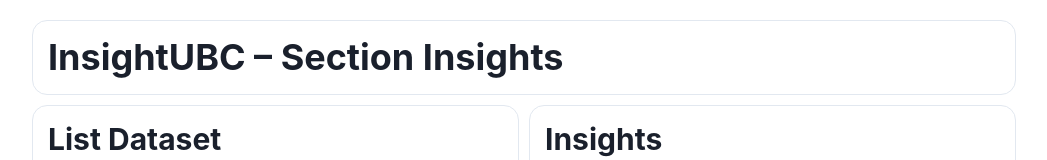
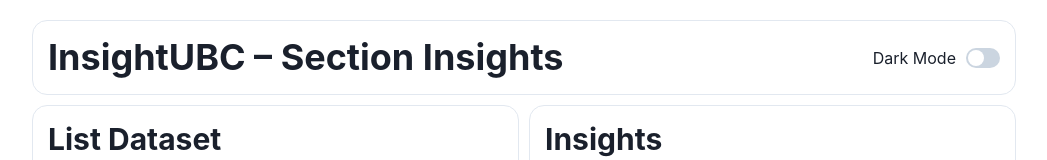
Before and after one commit to anthonydu/cpsc310-insightubc, a React (Vite) app in the folder frontend/: page / in a window 1280 px wide. Shown: the top 160 px of the page, without its empty margins (116-1163 px from the left). Built offline with nearby package versions, Linux system fonts and the light colour scheme; no server answers.

Commit message:
Dark Mode

```diff
--- a/frontend/src/App.tsx
+++ b/frontend/src/App.tsx
@@ -20,6 +20,10 @@
 	GridItem,
 	Text,
 	Flex,
+	Switch,
+	Box,
+	useColorMode,
+	useColorModeValue,
 } from "@chakra-ui/react";
 
 function App() {
@@ -29,6 +33,9 @@
 	const [file, setFile] = useState<File>();
 	const [updateListener, setUpdateListener] = useState(false);
 	const [selectedDataset, setSelectedDataset] = useState<string>();
+
+	const {colorMode, toggleColorMode} = useColorMode();
+	const borderColor = useColorModeValue("gray.200", "whiteAlpha.300");
 
 	useEffect(() => {
 		fetch("http://localhost:4321/datasets")
@@ -78,12 +85,17 @@
 					colSpan={{base: 1, lg: 2}}
 					border="1px"
 					padding="15px"
-					borderColor="gray.200"
+					borderColor={borderColor}
 					borderRadius="15px"
 				>
-					<Heading>InsightUBC &ndash; Section Insights</Heading>
+					<Flex alignItems="center" gap="10px">
+						<Heading>InsightUBC&nbsp;&ndash; Section&nbsp;Insights</Heading>
+						<Box flex="1" />
+						<Text>Dark Mode</Text>
+						<Switch isChecked={colorMode === "dark"} onChange={toggleColorMode} />
+					</Flex>
 				</GridItem>
-				<GridItem border="1px" padding="15px" borderColor="gray.200" borderRadius="15px">
+				<GridItem border="1px" padding="15px" borderColor={borderColor} borderRadius="15px">
 					<Heading size="lg">List Dataset</Heading>
 					<Table>
 						<Thead>
@@ -101,6 +113,7 @@
 									<Td>
 										<input
 											type="radio"
+											style={{width: "20px", height: "20px", cursor: "pointer"}}
 											name="datasetSelection"
 											onChange={() => setSelectedDataset(dataset.id)}
 										/>
@@ -117,18 +130,21 @@
 					</Table>
 				</GridItem>
 
-				<GridItem rowSpan={2} border="1px" padding="15px" borderColor="gray.200" borderRadius="15px">
+				<GridItem rowSpan={2} border="1px" padding="15px" borderColor={borderColor} borderRadius="15px">
 					<Heading size="lg">Insights</Heading>
 					<Flex height="100%" minHeight="500px" justifyContent="center" alignItems="center">
 						{selectedDataset ? (
 							<Text>Selected Dataset: {selectedDataset}</Text>
 						) : (
 							<Text>Select a dataset to get started</Text>
+							// Top Professors for a course by average
+							// Top courses for each department by average
+							// Grade distribution for a course
 						)}
 					</Flex>
 				</GridItem>
 
-				<GridItem border="1px" padding="15px" borderColor="gray.200" borderRadius="15px">
+				<GridItem border="1px" padding="15px" borderColor={borderColor} borderRadius="15px">
 					<form onSubmit={handleAdd}>
 						<Stack spacing="10px">
 							<Heading size="lg">Add Dataset</Heading>
@@ -148,9 +164,7 @@
 							<FormControl>
 								<FormLabel>Kind</FormLabel>
 								<Select value={kind} onChange={(e) => setKind(e.currentTarget.value)}>
-									<option selected value="sections">
-										Sections
-									</option>
+									<option value="sections">Sections</option>
 									<option value="rooms">Rooms</option>
 								</Select>
 							</FormControl>
--- a/frontend/src/main.tsx
+++ b/frontend/src/main.tsx
@@ -2,11 +2,13 @@
 import ReactDOM from "react-dom/client";
 import App from "./App.tsx";
 import "./index.css";
-import {ChakraProvider} from "@chakra-ui/react";
+import {ChakraProvider, ColorModeScript} from "@chakra-ui/react";
+import theme from "./theme.ts";
 
 ReactDOM.createRoot(document.getElementById("root")!).render(
 	<React.StrictMode>
-		<ChakraProvider>
+		<ChakraProvider theme={theme}>
+			<ColorModeScript initialColorMode={theme.config.initialColorMode} />
 			<App />
 		</ChakraProvider>
 	</React.StrictMode>
--- /dev/null
+++ b/frontend/src/theme.ts
@@ -0,0 +1,15 @@
+// theme.ts
+
+// 1. import `extendTheme` function
+import {extendTheme, type ThemeConfig} from "@chakra-ui/react";
+
+// 2. Add your color mode config
+const config: ThemeConfig = {
+	initialColorMode: "system",
+	useSystemColorMode: true,
+};
+
+// 3. extend the theme
+const theme = extendTheme({config});
+
+export default theme;
```
